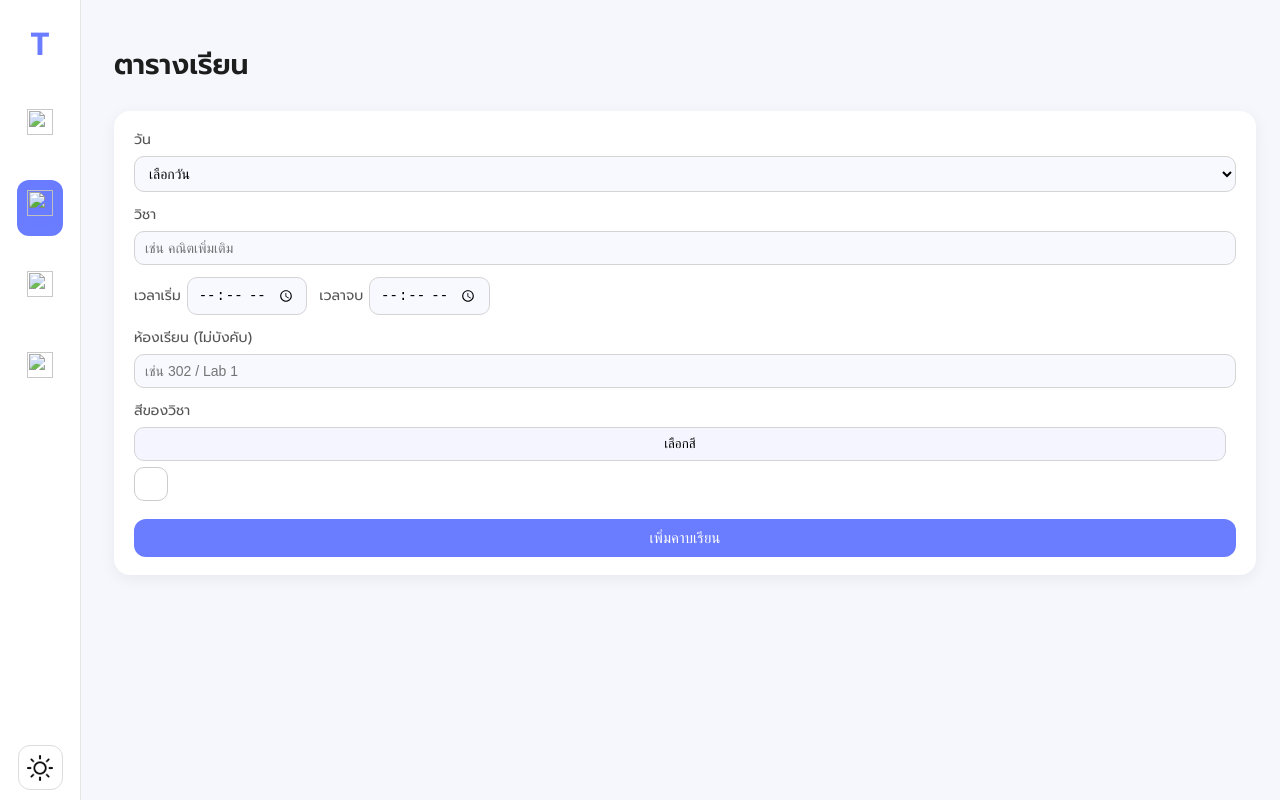
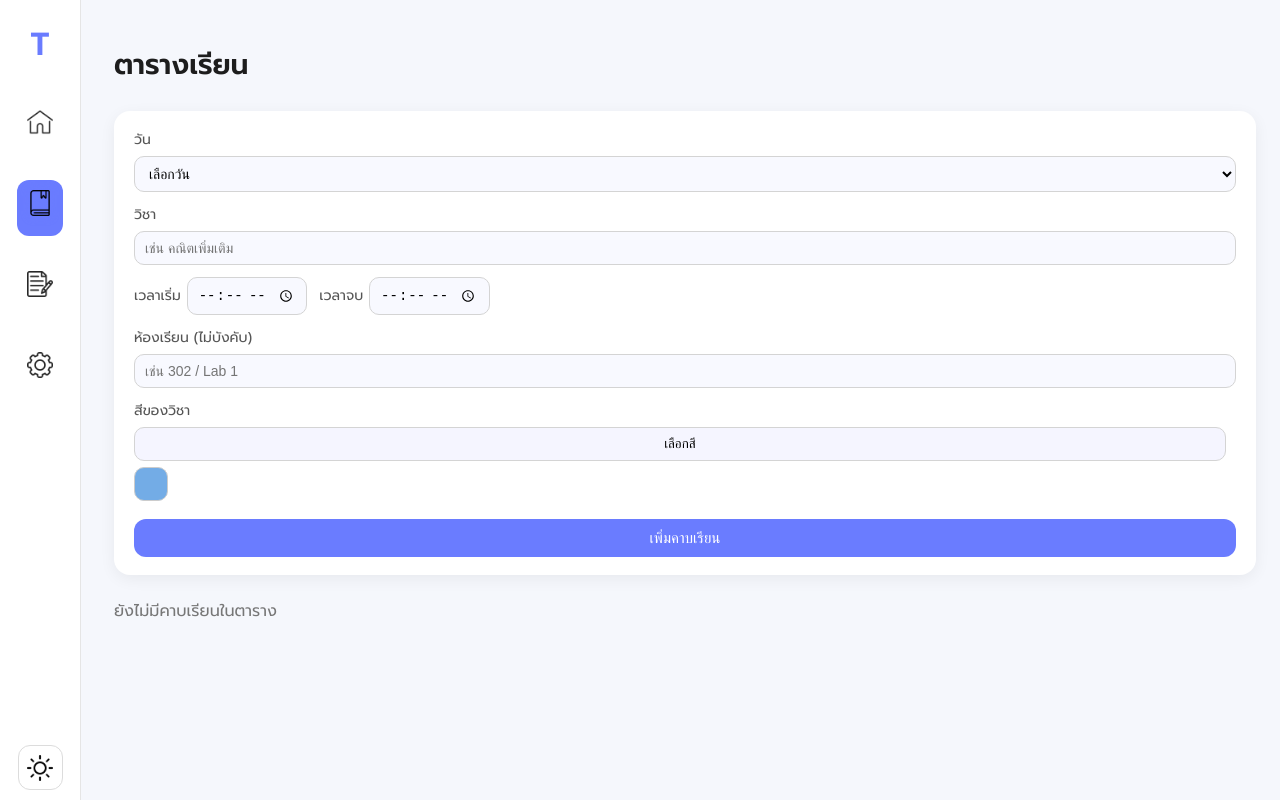
Before and after one commit to fel2972/Tema, a plain HTML site: page schedule.html in a window 1280 px wide. Drawn offline with Linux system fonts and the light colour scheme; files that its build step writes are made by us from their sources; sample sign-in values are in the browser's storage; files whose address does not match are found by name.

Commit message:
Update schedule.html

```diff
--- a/schedule.html
+++ b/schedule.html
@@ -5,7 +5,7 @@
     <meta name="viewport" content="width=device-width, initial-scale=1.0"/>
     <title>TEMA</title>
 
-    <link rel="stylesheet" href="css/styles.css"/>
+    <link rel="stylesheet" href="styles.css"/>
     <link href="https://fonts.googleapis.com/css2?family=Prompt:wght@300;400;500;600&display=swap" rel="stylesheet">
 </head>
 
@@ -21,19 +21,19 @@
    <nav class="sidebar-menu">
 
     <a href="dashboard.html" class="menu-item " title="Dashboard">
-        <img src="images/home.png" class="menu-icon">
+        <img src="home.png" class="menu-icon">
     </a>
 
     <a href="schedule.html" class="menu-item active" title="ตารางเรียน">
-        <img src="images/agenda.png" class="menu-icon">
+        <img src="agenda.png" class="menu-icon">
     </a>
 
     <a href="tasks.html" class="menu-item" title="งานที่ต้องส่ง">
-        <img src="images/notes.png" class="menu-icon">
+        <img src="notes.png" class="menu-icon">
     </a>
 
     <a href="settings.html" class="menu-item" title="ตั้งค่า">
-        <img src="images/settings.png" class="menu-icon">
+        <img src="settings.png" class="menu-icon">
     </a>
 
     </nav>
@@ -129,10 +129,10 @@
     </div>
 </div>
 
-<script src="js/theme.js"></script>
-<script src="js/colorPicker.js"></script>
-<script src="js/schedule.js"></script>
-<script src="js/menu.js"></script>
+<script src="theme.js"></script>
+<script src="colorPicker.js"></script>
+<script src="schedule.js"></script>
+<script src="menu.js"></script>
 
 </body>
 </html>
```
